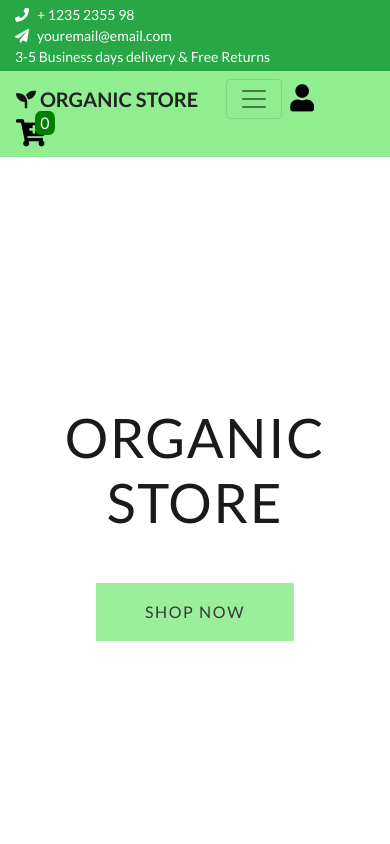
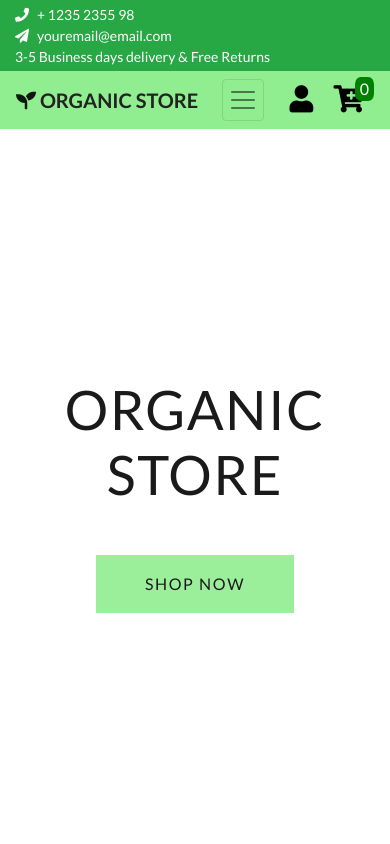
Before and after one commit to weronikamichalczewska/organic-shop, a plain HTML site: page index.html in a window 390 px wide. Shown: the top 844 px of the page. Drawn offline with nearby package versions, Linux system fonts and the light colour scheme.

Commit message:
Add styles to navbar-icons

```diff
--- a/css/register.css
+++ b/css/register.css
@@ -10,6 +10,9 @@ body {
   background: #fff;
   font-family: "Lato", sans-serif;
   justify-content: center;
+  overflow-x: hidden;
+  width: 100%;
+  height: 100%;
 }
 
 .container {
--- a/css/style.css
+++ b/css/style.css
@@ -91,7 +91,6 @@ body {
     letter-spacing: 0.1rem;
     font-size: 1rem;
     background: lightgreen;
-    color: #222;
     border: 1px solid lightgreen;
     transition: all 0.3s linear;
     cursor: pointer;
@@ -403,8 +402,24 @@ h4{
 }
 @media screen and (max-width: 400px){
   .img-responsive{
-    left: 210px;
+    left: 225px;
     top: -40px;
+  }
+  .navbar-brand{
+    margin-right: 0 !important;
+  }
+  .navbar-toggler{
+    padding: 5px !important;
+    margin-right: 5px;
+  }
+  .user-btn{
+    padding-right: 0 !important;
+  }
+  .cart-btn{
+    padding-right: 10px;
+  }
+  .cart-items{
+    right: -40px;
   }
 }
 @media screen and (max-width: 360px){
--- a/css/user.css
+++ b/css/user.css
@@ -9,6 +9,9 @@ body {
   color: black;
   background: #fff;
   font-family: "Lato", sans-serif;
+  overflow-x: hidden;
+  width: 100%;
+  height: 100%;
 }
 
 .container {
--- a/index.html
+++ b/index.html
@@ -42,14 +42,15 @@
       </div>
       <!-- navbar -->
 
-      <nav class="navbar navbar-light navbar-expand-sm">
+      <nav class="navbar navbar-light navbar-expand-sm col-xs-12 col-sm-no-pd">
         <div class="container">
+
         <!-- logo -->
         <a class="navbar-brand" href="index.html"><span class="fas fa-seedling d-inline-block"></span>
           <span class="mr-1 brand">Organic Store</span>
         </a>
         <!-- end of logo -->
-        <button class="navbar-toggler" type="button" data-toggle="colappse" data-target="#mainmenu" aria-expanded="false" aria-label="Toggle navigation">
+        <button class="navbar-toggler col-xs-3" type="button" data-toggle="colappse" data-target="#mainmenu" aria-expanded="false" aria-label="Toggle navigation">
           <span class="navbar-toggler-icon"></span>
         </button>
 
@@ -70,18 +71,19 @@
           </ul>
         </div>
 
-        <div class="user-btn">
+        <div class="user-btn col-xs-3">
           <a href="user.html"><span class="nav-icon">
             <i class="fas fa-user"></i>
           </span></a>
         </div>
         <!-- cart -->
-        <div class="cart-btn">
+        <div class="cart-btn col-xs-3">
           <a href="cart.html"><span class="nav-icon">
             <i class="fas fa-cart-plus"></i>
           </span>
           <div class="cart-items">0</div></a>
         </div>
+
       </div>
     </nav>
   </header>
@@ -90,7 +92,7 @@
     <section class="hero">
       <div class="banner animate-top">
         <h1 class="banner-title">Organic Store</h1>
-        <button class="banner-btn">shop now</button>
+        <a href="#shopnow" class="shop-link"><button class="banner-btn">shop now</button></a>
       </div>
     </section>
     <!-- end of hero -->
@@ -98,7 +100,7 @@
     <!--products-->
 	<section class="products-section">
 		<div class="section-title">
-			<h2 class="mt-6">our products</h2>
+			<h2 class="mt-6" id="shopnow">our products</h2>
 		</div>
 		<div class="container">
       <div class="row">
@@ -228,9 +230,9 @@
   </section>
 <!--end of customers-->
 <!-- newsletter -->
-<section class="ftco-section ftco-no-pt ftco-no-pb py-5 bg-light newsletter animate-right">
+<section class="ftco-section ftco-no-pt ftco-no-pb py-5 bg-light newsletter">
   <div class="container py-4">
-    <div class="row d-flex justify-content-center py-5">
+    <div class="row d-flex justify-content-center py-5 animate-right">
       <div class="col-md-6">
         <h1 style="font-size: 22px;" class="mb-0 subcribe">Subcribe to our Newsletter</h1>
         <span class="email">Get e-mail updates about our latest shops and special offers</span>
```
Also changed, not shown: cart.html (+3 -1 lines), register.html (+2 -1 lines), user.html (+1 -0 lines).
